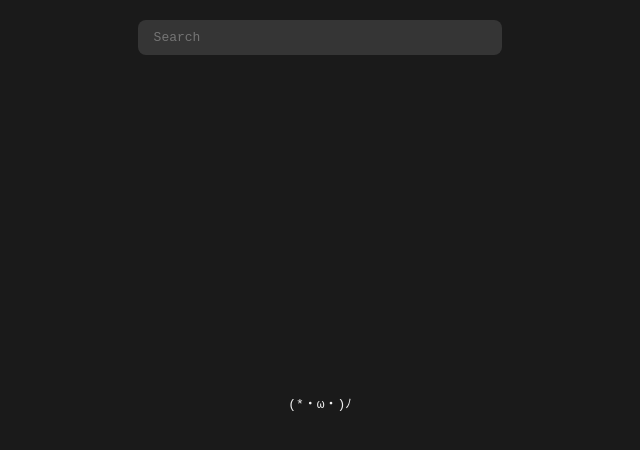
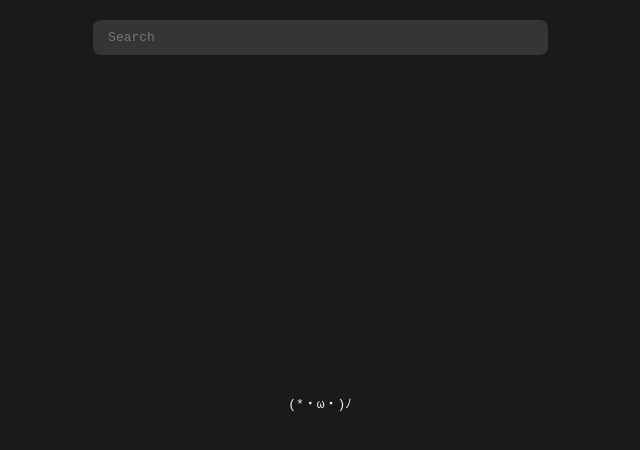
Before and after one commit to MelvinHK/Mojime, a React (Vite) app in the folder Shanime/: page / in a window 1280 px wide. Shown: the top 450 px of the page, without its empty margins (320-960 px from the left). Built offline with nearby package versions, Linux system fonts and the light colour scheme; a web font is replaced by a local one; what @consumet/extensions would draw is missing.

Commit message:
updated css

```diff
--- a/Shanime/src/styles/components.css
+++ b/Shanime/src/styles/components.css
@@ -1,7 +1,7 @@
 @import url(index.css);
 
 :root {
-  --searchbar-width: 28rem;
+  --searchbar-width: 35rem;
 }
 
 @media (max-width: 480px) {
```
